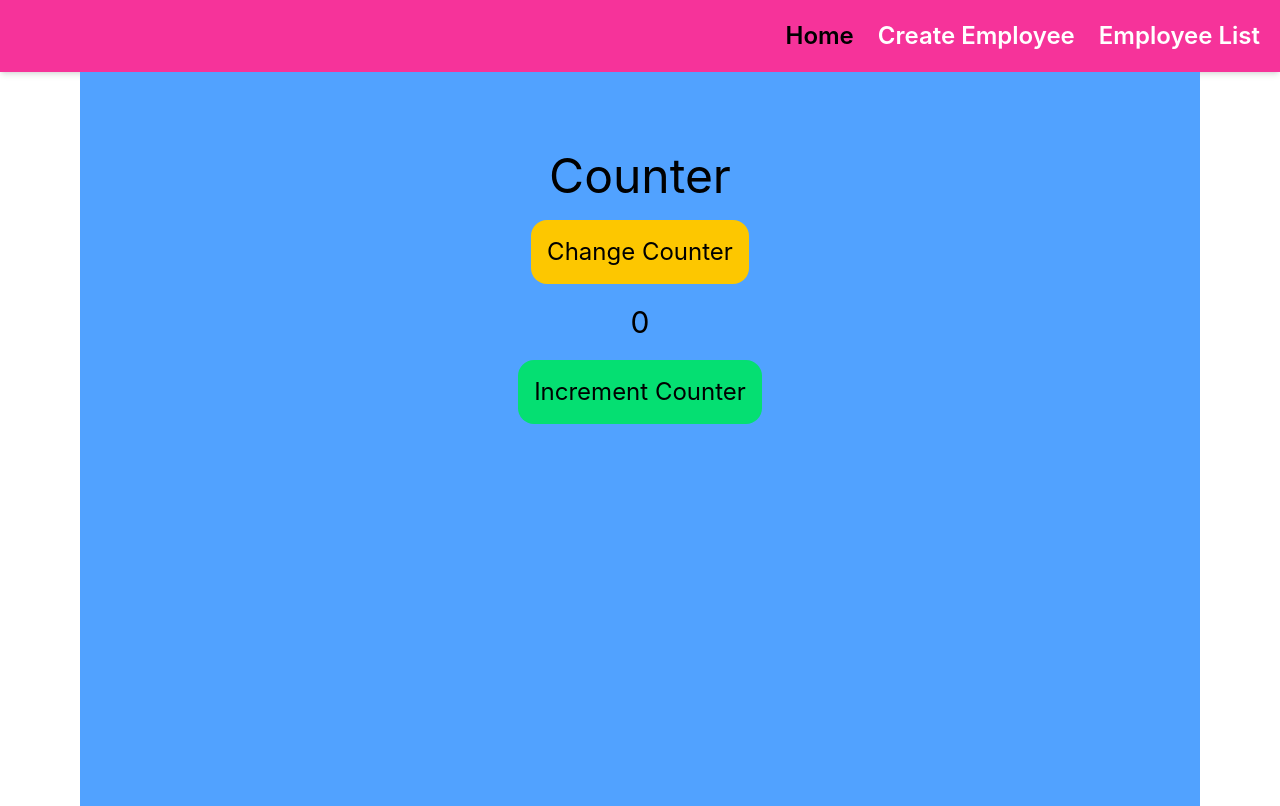
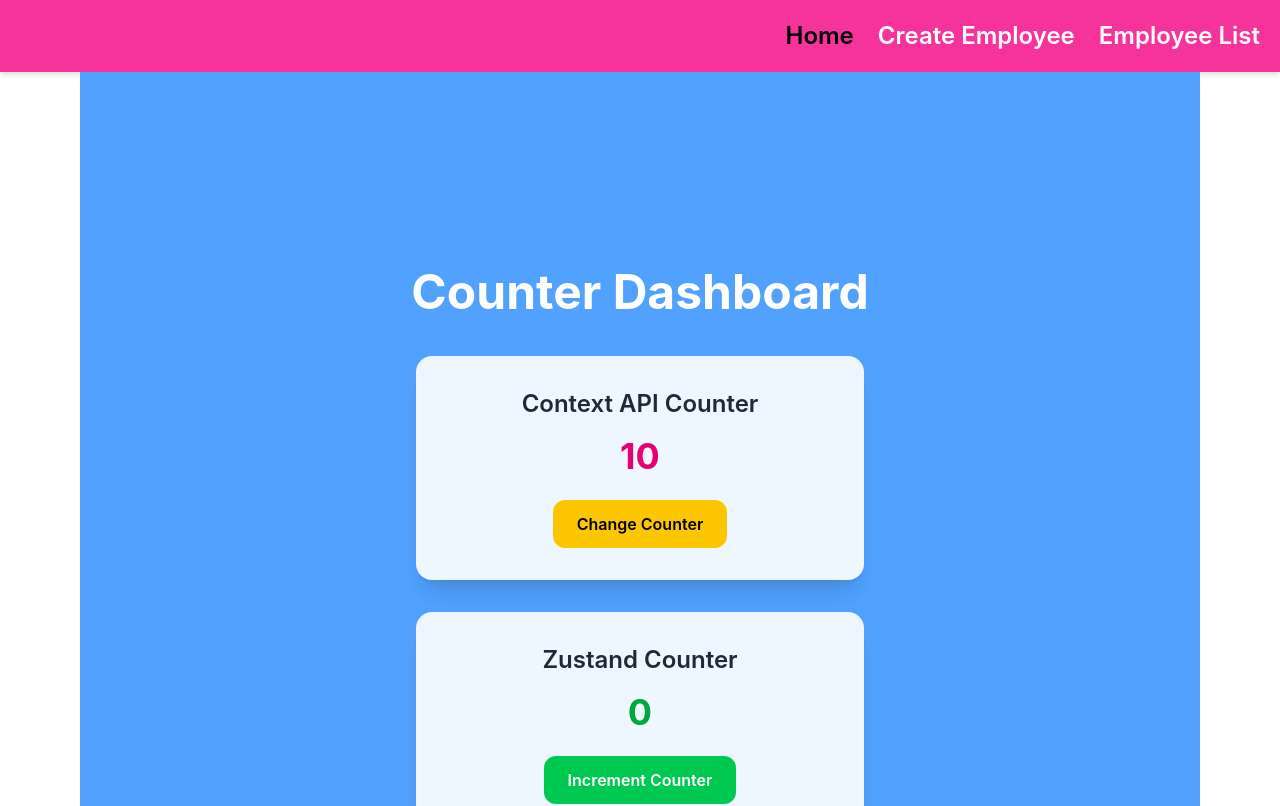
Before and after one commit to ananyaa241/ATP_24EG105Q08, a React app in the folder ATP-1/week-6/Sample-Project/frontend/: page / in a window 1280 px wide. Shown: the top 806 px of the page. Built offline with nearby package versions, Linux system fonts and the light colour scheme; no server answers; the HTML template or start-up script is replaced by a standard one.

Commit message:
Update Home.jsx

```diff
--- a/ATP-1/week-6/Sample-Project/frontend/src/components/Home.jsx
+++ b/ATP-1/week-6/Sample-Project/frontend/src/components/Home.jsx
@@ -1,26 +1,72 @@
-import { useContext } from "react"
-import { counterContextObj } from "../contexts/CounterContext"
-import { useCounterStore } from "../store/CounterStore"
+import { useContext } from "react";
+import { counterContextObj } from "../contexts/CounterContext";
+import { useCounterStore } from "../store/CounterStore";
 
 function Home() {
-  //call useCounterStore hook to get state of zustand store
-  let newCounter=useCounterStore((state)=>state.newCounter);
-  let incrementCounter=useCounterStore((state)=>state.incrementCounter);
 
-  const  { counter, changeCounter} = useContext(counterContextObj);
-  console.log("Home");
+  // Zustand store state
+  const newCounter = useCounterStore(
+    (state) => state.newCounter
+  );
+
+  const incrementCounter = useCounterStore(
+    (state) => state.incrementCounter
+  );
+
+  // Context API state
+  const { counter, changeCounter } =
+    useContext(counterContextObj);
+
+  console.log("Home Component Rendered");
+
   return (
-    <div>
-      <h1 className="text-5xl text-center text-black">Counter</h1>
-      <button onClick={changeCounter} className="text-2xl rounded-2xl bg-yellow-400 text-black block mx-auto p-4 mt-5">
-        Change Counter
-      </button>
-      <h1 className="text-3xl text-center text-black mt-5">{newCounter}</h1>
-      <button onClick={incrementCounter} className="text-2xl rounded-2xl bg-green-400 text-black block mx-auto p-4 mt-5">
-        Increment Counter
-      </button>
+    <div className="min-h-screen flex flex-col items-center justify-center px-4">
+
+      {/* Page Title */}
+      <h1 className="text-5xl font-bold text-white mb-10">
+        Counter Dashboard
+      </h1>
+
+      {/* Context API Counter */}
+      <div className="bg-white/90 rounded-2xl shadow-xl p-8 w-full max-w-md text-center mb-8">
+
+        <h2 className="text-2xl font-semibold text-gray-800 mb-4">
+          Context API Counter
+        </h2>
+
+        <p className="text-4xl font-bold text-pink-600 mb-6">
+          {counter}
+        </p>
+
+        <button
+          onClick={changeCounter}
+          className="px-6 py-3 bg-yellow-400 hover:bg-yellow-500 rounded-xl text-black font-semibold transition"
+        >
+          Change Counter
+        </button>
+      </div>
+
+      {/* Zustand Counter */}
+      <div className="bg-white/90 rounded-2xl shadow-xl p-8 w-full max-w-md text-center">
+
+        <h2 className="text-2xl font-semibold text-gray-800 mb-4">
+          Zustand Counter
+        </h2>
+
+        <p className="text-4xl font-bold text-green-600 mb-6">
+          {newCounter}
+        </p>
+
+        <button
+          onClick={incrementCounter}
+          className="px-6 py-3 bg-green-500 hover:bg-green-600 text-white rounded-xl font-semibold transition"
+        >
+          Increment Counter
+        </button>
+
+      </div>
     </div>
-  )
+  );
 }
 
-export default Home
+export default Home;
```
